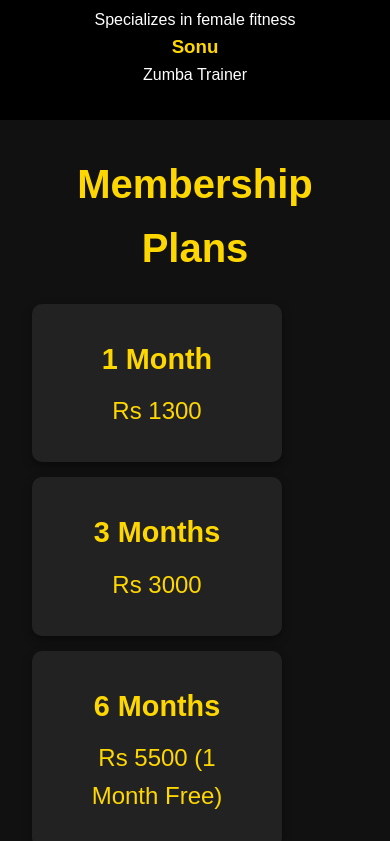
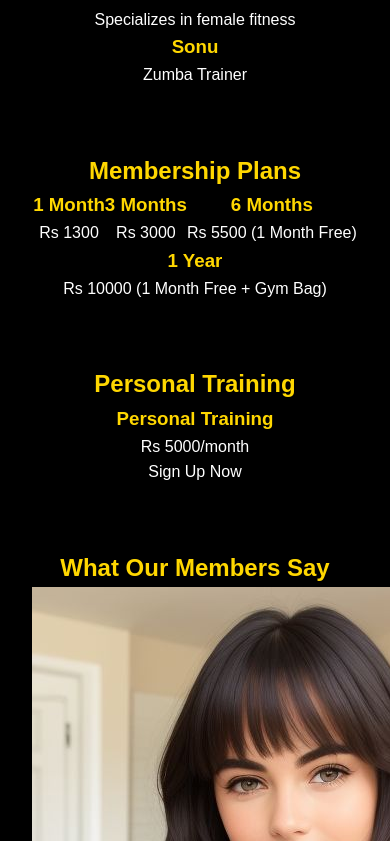
Before and after one commit to VarnankSharma/BfitGym, a React (Create React App) app: page / in a window 390 px wide. Shown: the part 1063-1904 px from the top of the page. Built offline with nearby package versions, Linux system fonts and the light colour scheme.

Commit message:
Updated content

```diff
--- a/public/styles.css
+++ b/public/styles.css
@@ -1,3 +1,4 @@
+/* General Reset */
 * {
   margin: 0;
   padding: 0;
@@ -147,96 +148,29 @@
   margin-top: 20px;
 }
 
-/* General membership section styling */
-#membership {
-  padding: 2rem;
+/* Membership & Personal Training */
+.membership-card {
+  background-color: #222;
+  color: #FFD700;
+  padding: 1.5rem;
+  width: 250px;
+  border-radius: 8px;
+  margin: 1rem;
   text-align: center;
-  background-color: #111; /* Dark background for the section */
-  color: #fff;
+  transition: transform 0.3s ease, box-shadow 0.3s ease;
+  box-shadow: 0 0 15px rgba(255, 215, 0, 0.3);
 }
 
-#membership h2 {
-  font-size: 2.5rem;
-  margin-bottom: 1.5rem;
+.membership-card:hover {
+  transform: translateY(-10px);
+  box-shadow: 0 0 20px rgba(255, 215, 0, 0.6);
 }
 
-/* Container for membership blocks */
 .membership-container {
   display: flex;
+  flex-wrap: wrap;
   justify-content: center;
-  gap: 20px;
-  flex-wrap: wrap; /* Allow items to wrap on smaller screens */
 }
-
-/* Each membership block */
-.membership-box {
-  background-color: #222;
-  color: #FFD700; /* Golden text for the title and price */
-  padding: 2rem;
-  width: 250px; /* Adjust width as needed */
-  border-radius: 10px;
-  text-align: center;
-  box-shadow: 0 4px 10px rgba(0, 0, 0, 0.4); /* Subtle shadow */
-  transition: transform 0.3s ease, box-shadow 0.3s ease; /* Smooth transition for hover effect */
-}
-
-.membership-box:hover {
-  transform: translateY(-10px); /* Box moves slightly up */
-  box-shadow: 0 6px 15px rgba(255, 215, 0, 0.6); /* Stronger shadow and highlight */
-}
-
-.membership-box h3 {
-  font-size: 1.8rem; /* Slightly larger font for the title */
-  font-weight: bold;
-  margin-bottom: 10px;
-}
-
-.membership-box span {
-  font-size: 1.5rem;
-  font-weight: normal;
-}
-
-/* Mobile responsiveness for small screens */
-@media (max-width: 768px) {
-  .membership-container {
-    flex-direction: column; /* Stack the membership blocks vertically */
-    gap: 15px;
-  }
-}
-
-
-/* Mobile responsiveness for small screens */
-@media (max-width: 768px) {
-  .membership-container {
-    flex-direction: column; /* Stack the membership blocks vertically */
-    gap: 15px;
-  }
-}
-
-/* Buttons */
-button, .btn {
-  background-color: #FFD700;
-  color: #000;
-  padding: 10px 20px;
-  border-radius: 5px;
-  border: none;
-  cursor: pointer;
-  transition: background-color 0.3s ease, color 0.3s ease;
-}
-
-button:hover, .btn:hover {
-  background-color: #fff;
-  color: #FFD700;
-}
-
-/* Responsiveness for small screens */
-@media (max-width: 768px) {
-  .membership-container {
-    flex-direction: column; /* Stack the boxes vertically on smaller screens */
-    gap: 15px;
-  }
-}
-
 
 /* Contact Us */
 form {
```
